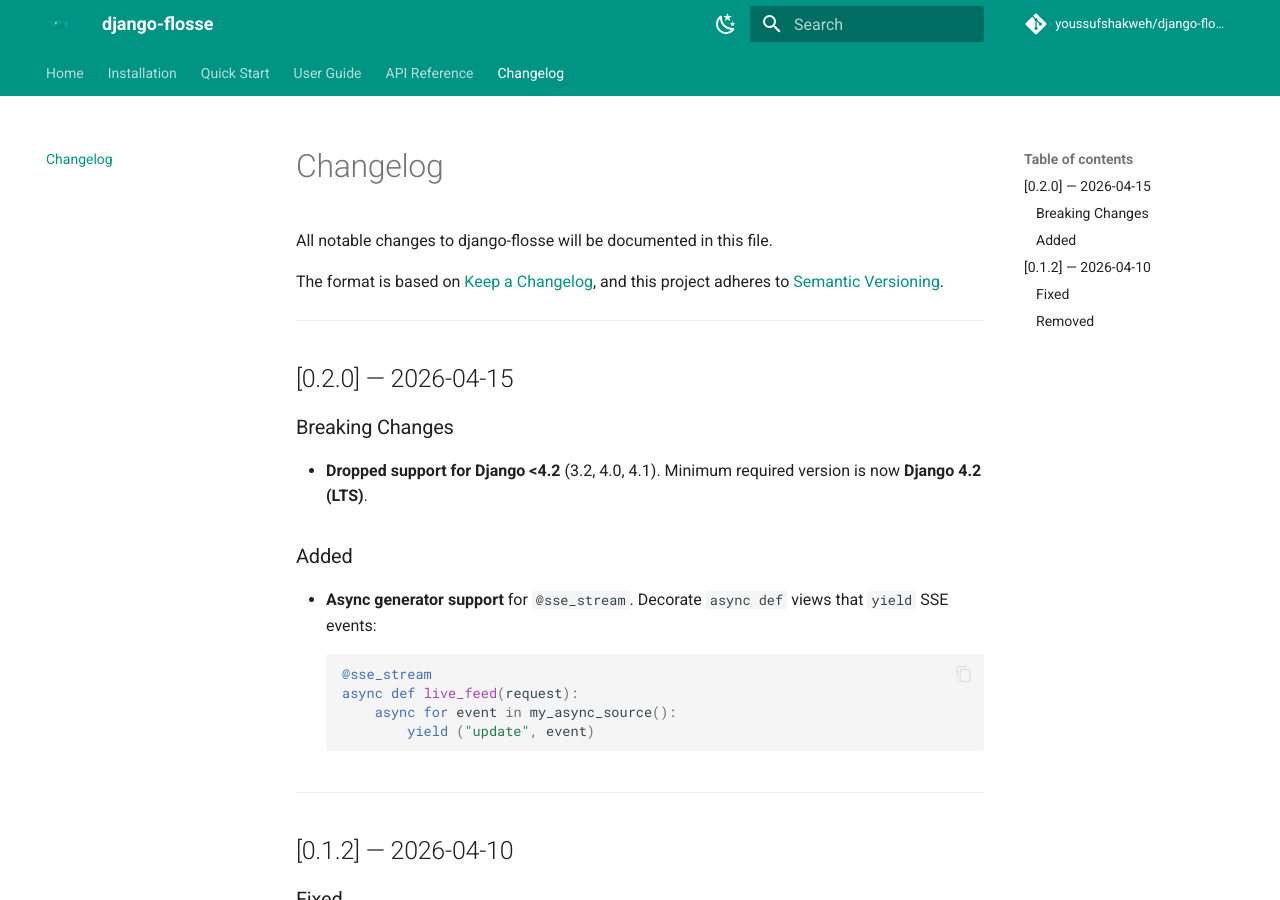
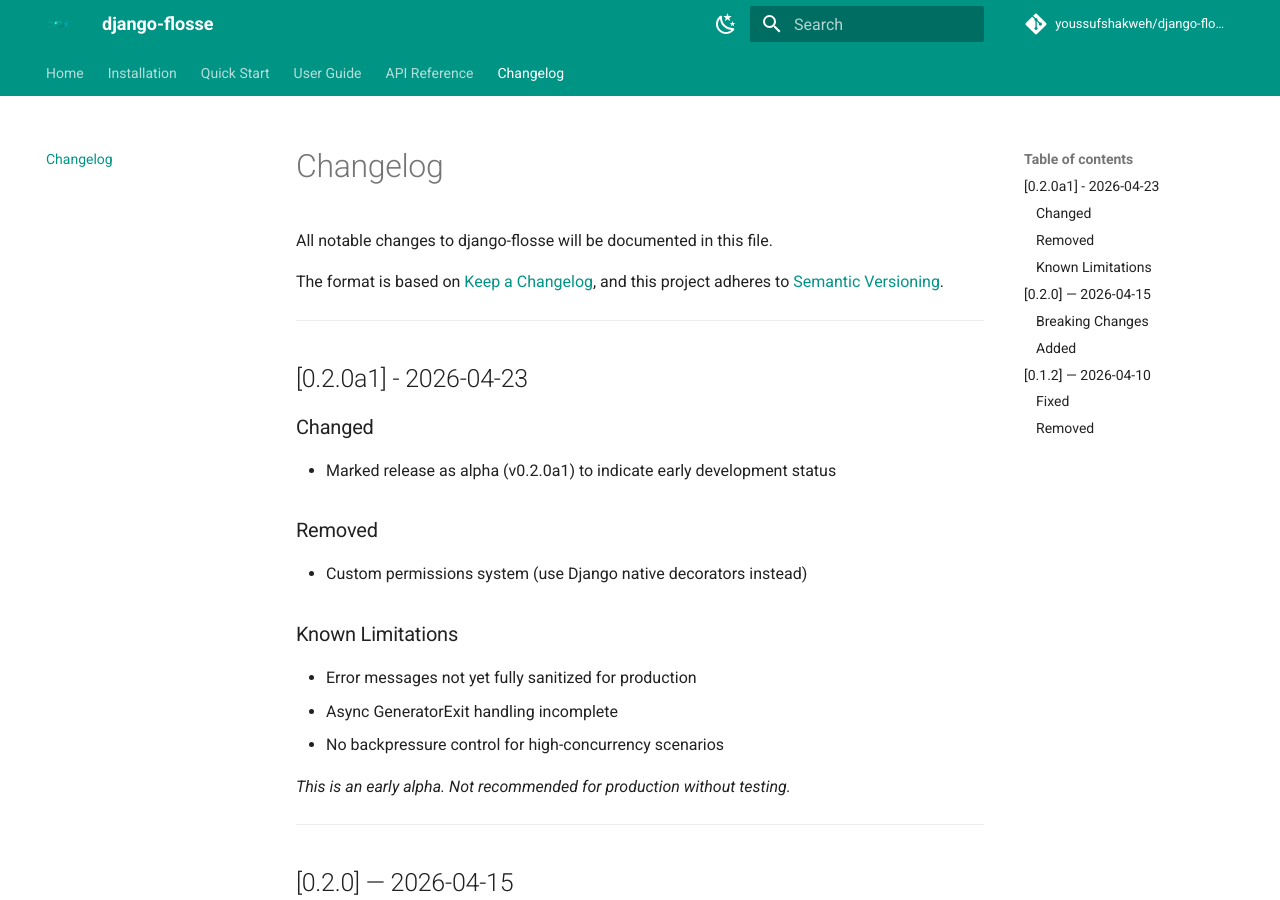
Before and after one commit to youssufshakweh/django-flosse, an MkDocs documentation site: the page built from docs/changelog.md, in a window 1280 px wide and 900 px high. Built offline with MkDocs 1.6.1 and Material for MkDocs 9.7.7, drawn with Linux system fonts in a browser that asks for light colours; comment, search, counter and statistics services are not loaded.

Commit message:
chore: mark v0.2.0a1 as alpha release

````diff
--- a/CHANGELOG.md
+++ b/CHANGELOG.md
@@ -4,6 +4,23 @@ All notable changes to django-flosse will be documented in this file.
 
 The format is based on [Keep a Changelog](https://keepachangelog.com/en/1.1.0/),
 and this project adheres to [Semantic Versioning](https://semver.org/spec/v2.0.0.html).
+
+---
+
+## [0.2.0a1] - 2026-04-23
+
+### Changed
+- Marked release as alpha (v0.2.0a1) to indicate early development status
+
+### Removed
+- Custom permissions system (use Django native decorators instead)
+
+### Known Limitations
+- Error messages not yet fully sanitized for production
+- Async GeneratorExit handling incomplete
+- No backpressure control for high-concurrency scenarios
+
+*This is an early alpha. Not recommended for production without testing.*
 
 ---
 
--- a/django_flosse/__init__.py
+++ b/django_flosse/__init__.py
@@ -35,4 +35,4 @@ __all__ = [
     "SSEYieldError",
 ]
 
-__version__ = "0.2.0"
+__version__ = "0.2.0a1"
--- a/docs/installation.md
+++ b/docs/installation.md
@@ -69,7 +69,7 @@ to avoid conflicts with your system Python.
 <!-- termynal -->
 ```
 $ python -c "import django_flosse; print(django_flosse.__version__)"
-0.2.0
+0.2.0a1
 ```
 
 !!! success "You're ready!"
--- a/pyproject.toml
+++ b/pyproject.toml
@@ -4,7 +4,7 @@ build-backend = "hatchling.build"
 
 [project]
 name = "django-flosse"
-version = "0.2.0"
+version = "0.2.0a1"
 description = "Dead-simple Server-Sent Events for Django via a single decorator."
 readme = "README.md"
 license = "MIT"
@@ -19,13 +19,12 @@ keywords = [
     "real-time",
 ]
 classifiers = [
-    "Development Status :: 4 - Beta",
+    "Development Status :: 3 - Alpha",
     "Framework :: Django",
     "Framework :: Django :: 4.2",
     "Framework :: Django :: 5.0",
     "Framework :: Django :: 5.1",
     "Framework :: Django :: 5.2",
-    "Framework :: Django :: 6.0",
     "Intended Audience :: Developers",
     "License :: OSI Approved :: MIT License",
     "Operating System :: OS Independent",
@@ -35,7 +34,6 @@ classifiers = [
     "Programming Language :: Python :: 3.11",
     "Programming Language :: Python :: 3.12",
     "Programming Language :: Python :: 3.13",
-    "Programming Language :: Python :: 3.14",
     "Topic :: Software Development :: Libraries :: Python Modules",
     "Topic :: Internet :: WWW/HTTP",
     "Topic :: Internet :: WWW/HTTP :: Dynamic Content",
````
Also changed, not shown: README.md (+1 -1 lines).
